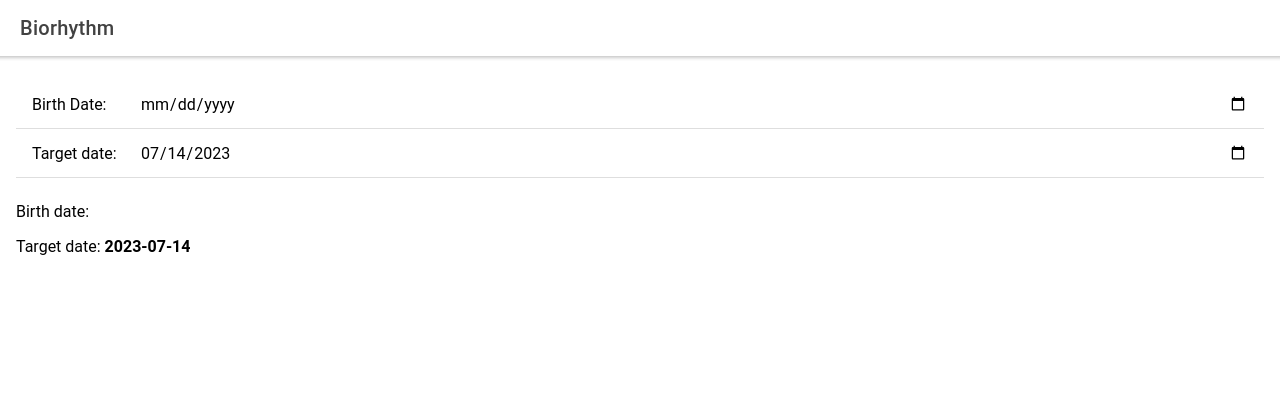
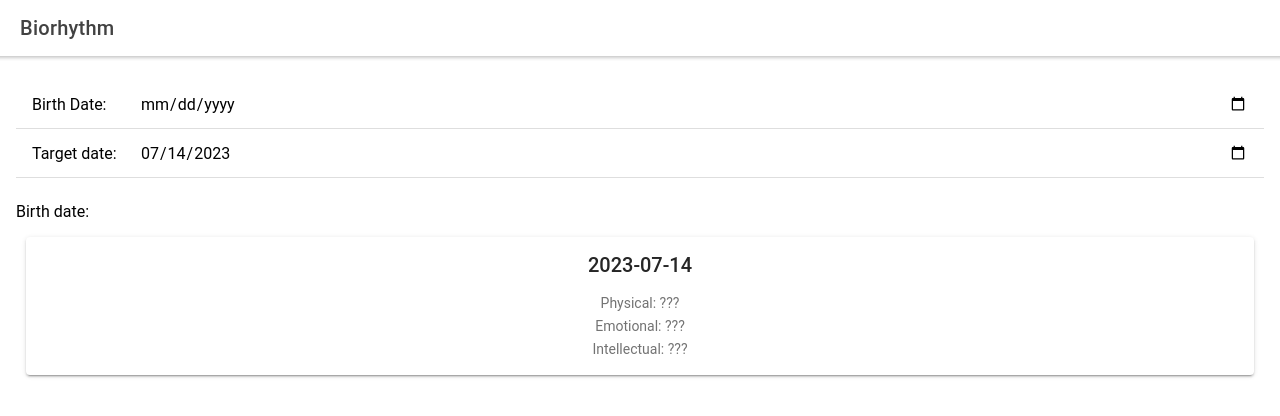
Before and after one commit to Severo-Yannick/Biorhythm-Calculator, a React (Create React App) app: page / in a window 1280 px wide. Shown: the top 416 px of the page. Built offline with nearby package versions, Linux system fonts and the light colour scheme.

Commit message:
BiorhythmCard component

```diff
--- a/src/App.js
+++ b/src/App.js
@@ -10,6 +10,7 @@ import {
   IonLabel,
   IonList,
 } from "@ionic/react";
+import BiorhythmCard from "./components/BiorhythmCard";
 
 const getToday = () => new Date().toISOString().slice(0, "yyyy-mm-dd".length);
 
@@ -45,9 +46,7 @@ function App() {
         <p>
           Birth date: <b>{birthDate}</b>
         </p>
-        <p>
-          Target date: <b>{targetDate}</b>
-        </p>
+        <BiorhythmCard targetDate={targetDate} />
       </IonContent>
     </IonApp>
   );
--- /dev/null
+++ b/src/components/BiorhythmCard.js
@@ -0,0 +1,23 @@
+import {
+  IonCard,
+  IonCardContent,
+  IonCardHeader,
+  IonCardTitle,
+} from "@ionic/react";
+
+const BiorhythmCard = ({ targetDate }) => {
+  return (
+    <IonCard className="ion-text-center">
+      <IonCardHeader>
+        <IonCardTitle>{targetDate}</IonCardTitle>
+      </IonCardHeader>
+      <IonCardContent>
+        <p>Physical: ???</p>
+        <p>Emotional: ???</p>
+        <p>Intellectual: ???</p>
+      </IonCardContent>
+    </IonCard>
+  );
+};
+
+export default BiorhythmCard;
```
